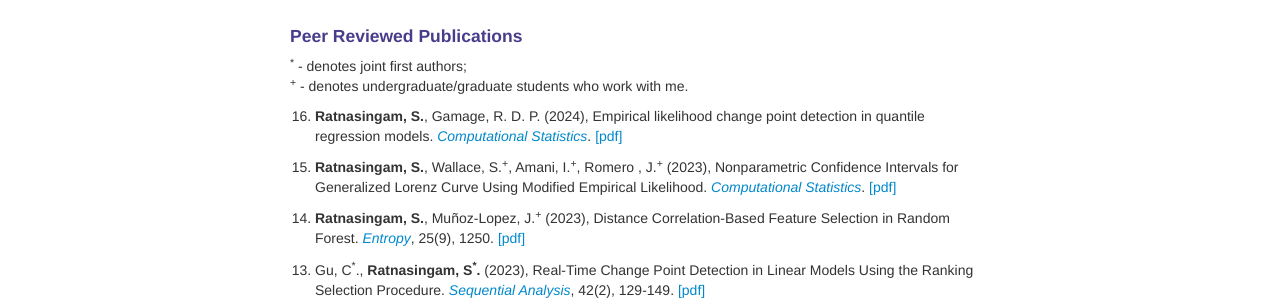
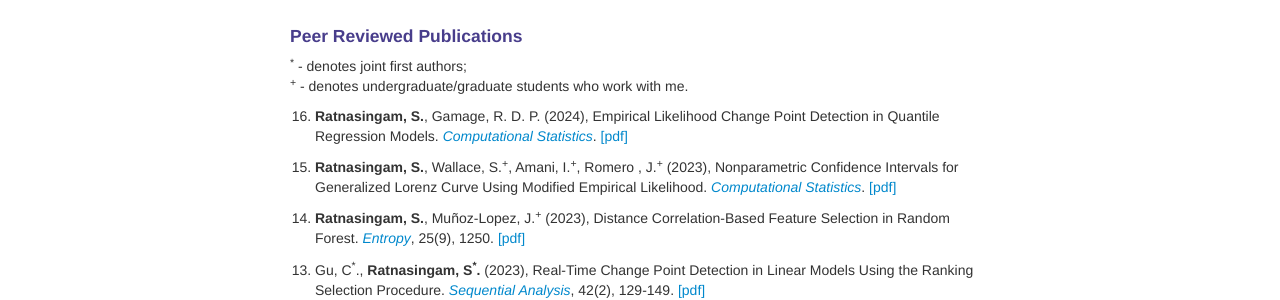
Before and after one commit to suthakaranr/suthakaranr.github.io, a Jekyll site: the page built from pages/Research.md, in a window 1280 px wide. Shown: the part 346-646 px from the top of the page. Built offline with Jekyll 4.4.1, drawn with Linux system fonts in a browser that asks for light colours.

Commit message:
Update Research.md

```diff
--- a/pages/Research.md
+++ b/pages/Research.md
@@ -28,7 +28,7 @@ I am happy to work with undergraduate and graduate students. If you are interest
 
 <ol>
 
-   <li value="16"> <b>Ratnasingam, S.</b>, Gamage, R. D. P. (2024), Empirical likelihood change point detection in quantile regression models. <a style="text-decoration:none" href="https://doi.org/10.1007/s00180-024-01526-w" target="_blank" rel="noopener noreferrer"><i>Computational Statistics</i></a>. <a style="text-decoration:none" href="../assets/2024SRRG.pdf" target="_blank" rel="noopener noreferrer">[pdf]</a> </li> <br>
+   <li value="16"> <b>Ratnasingam, S.</b>, Gamage, R. D. P. (2024), Empirical Likelihood Change Point Detection in Quantile Regression Models. <a style="text-decoration:none" href="https://doi.org/10.1007/s00180-024-01526-w" target="_blank" rel="noopener noreferrer"><i>Computational Statistics</i></a>. <a style="text-decoration:none" href="../assets/2024SRRG.pdf" target="_blank" rel="noopener noreferrer">[pdf]</a> </li> <br>
 
    <li value="15"> <b>Ratnasingam, S.</b>, Wallace, S.<sup>+</sup>, Amani, I.<sup>+</sup>, Romero , J.<sup>+</sup> (2023), Nonparametric Confidence Intervals for Generalized Lorenz Curve Using Modified Empirical Likelihood. <a style="text-decoration:none" href="https://doi.org/10.1007/s00180-023-01431-8" target="_blank" rel="noopener noreferrer"><i>Computational Statistics</i></a>. <a style="text-decoration:none" href="../assets/2023SRSIJ.pdf" target="_blank" rel="noopener noreferrer">[pdf]</a> </li> <br>
 
```
